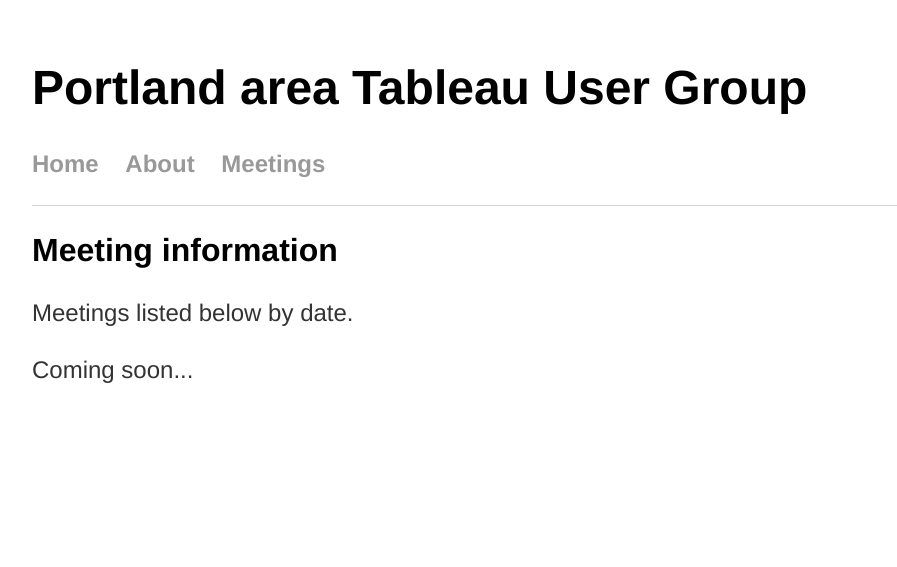
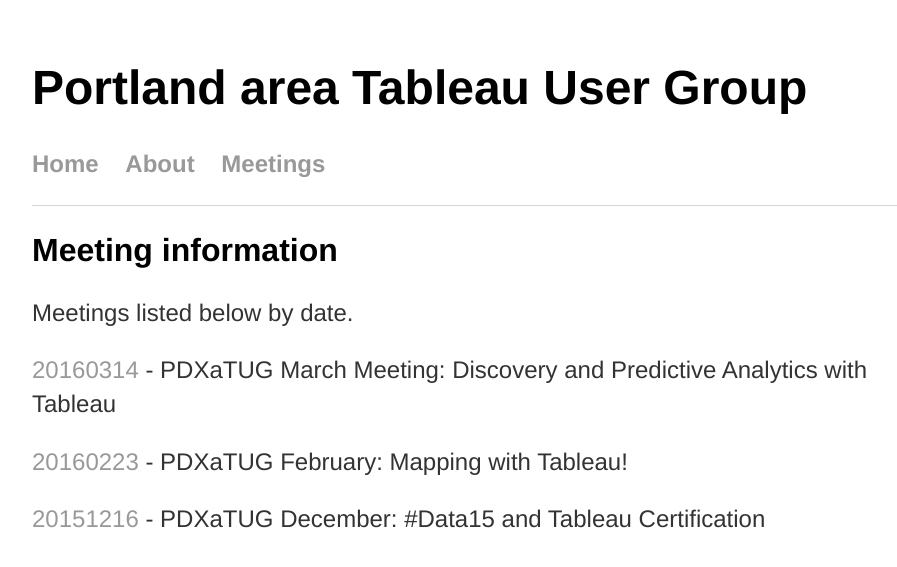
Before and after one commit to PDXaTUG/PDXaTUG.github.io, a Jekyll site: the page built from meetings/index.html, in a window 1280 px wide. Shown: the top 567 px of the page, without its empty margins (160-1057 px from the left). Built offline with Jekyll 4.4.1, drawn with Linux system fonts in a browser that asks for light colours.

Commit message:
adding meetings

```diff
--- a/about/index.html
+++ b/about/index.html
@@ -5,7 +5,9 @@ title: About PDXaTUG
 
 <h2>About</h2>
 
-<p>>You can also connect with PDXaTUG via</p>
+<p>PDXaTUG is a community dedicated to sharing and learning about Tableau, data visualization, and data analysis.</p>
+
+<p>You can connect with PDXaTUG and lear about upcoming meetings via</p>
 
 <ul>
 <li>Tableau Communities <a href="https://community.tableau.com/groups/portland">Portland</a>
--- a/meetings/index.html
+++ b/meetings/index.html
@@ -7,4 +7,6 @@ title: PDXaTUG Meetings
 
 <p>Meetings listed below by date.</p>
 
-<p>Coming soon...</p>
+<p><a href="/20160314">20160314</a> - PDXaTUG March Meeting: Discovery and Predictive Analytics with Tableau</p>
+<p><a href="/20160223">20160223</a> - PDXaTUG February: Mapping with Tableau!</p>
+<p><a href="/20160223">20151216</a> - PDXaTUG December: #Data15 and Tableau Certification</p>
```
Also changed, not shown: meetings/20160314/index.html (added, +23 -0 lines).
